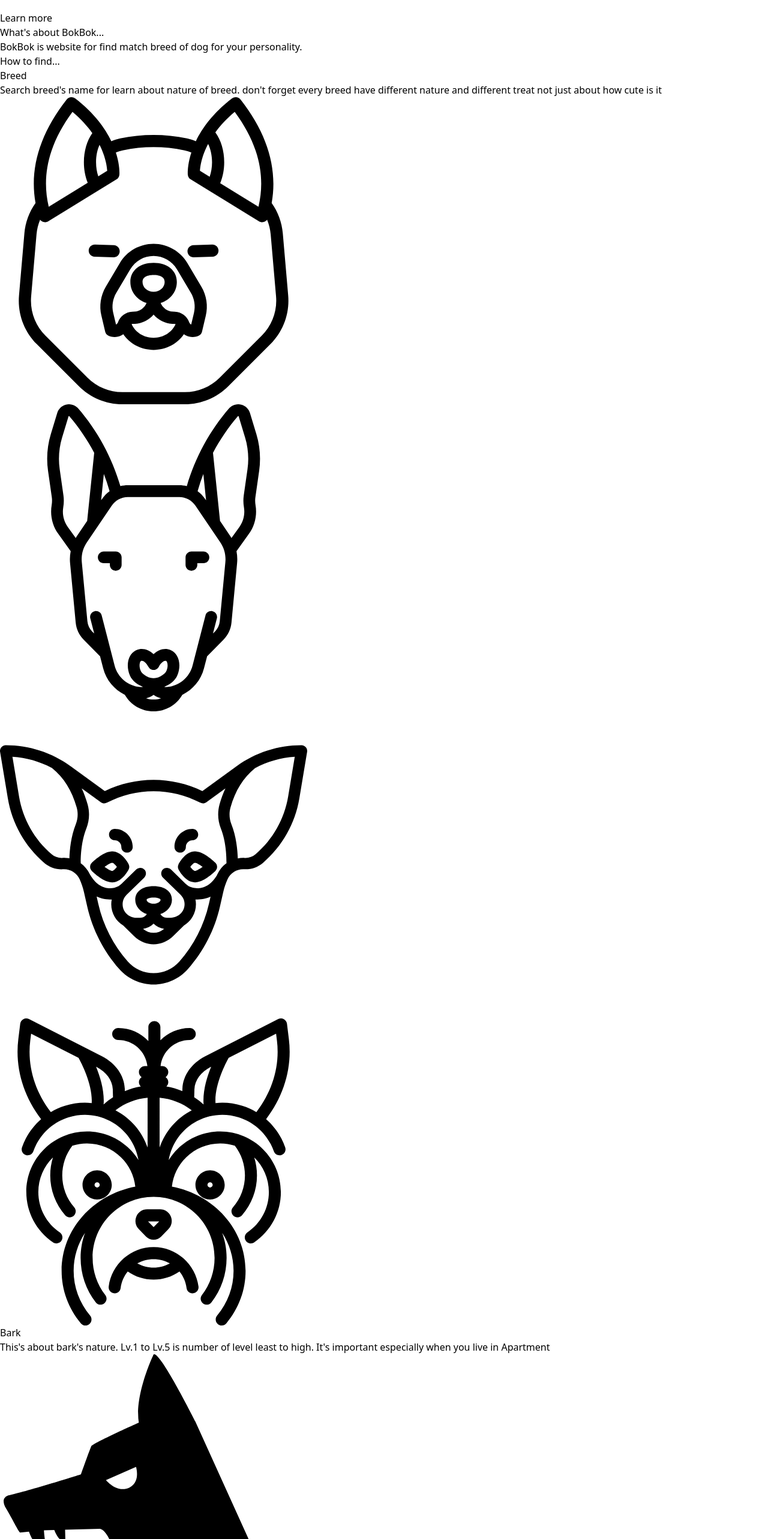
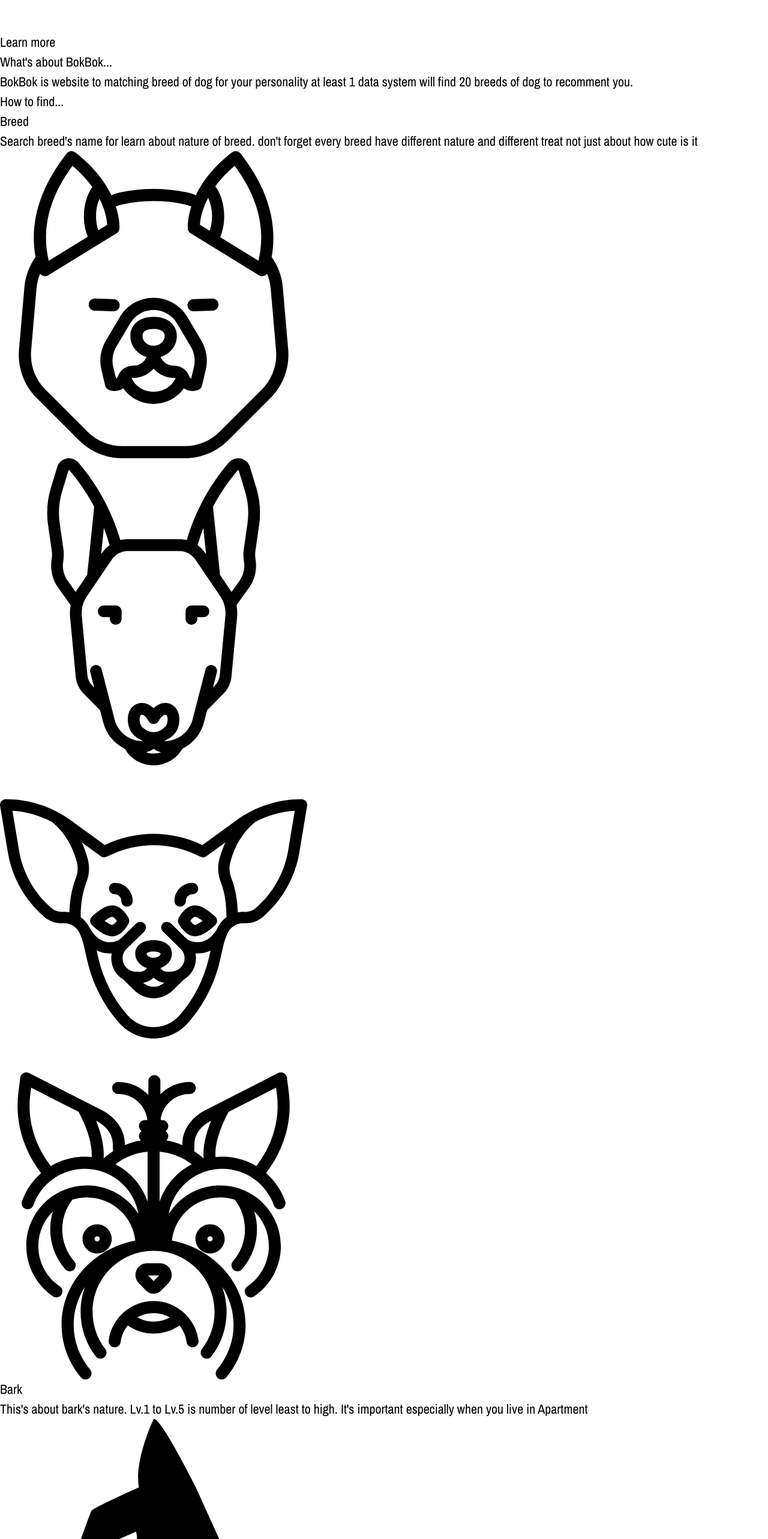
Before and after one commit to PairPair21/search_dog, a React (Vite) app: page / in a window 1280 px wide. Shown: the part 1658-4224 px from the top of the page at 60% size. Built offline with nearby package versions, Linux system fonts and the light colour scheme.

Commit message:
add homepage design

```diff
--- a/index.html
+++ b/index.html
@@ -4,6 +4,13 @@
     <meta charset="UTF-8" />
     <meta name="viewport" content="width=device-width, initial-scale=1.0" />
     <title>BokBok</title>
+    <link href='https://fonts.googleapis.com/css?family=Archivo Narrow' rel='stylesheet'>
+    <style>
+      body {
+        font-family: 'Archivo Narrow';
+        font-size: 22px;
+      }
+    </style>
   </head>
   <body>
     <div id="root"></div>
--- a/src/components/searchForm/SearchForm.hook.js
+++ b/src/components/searchForm/SearchForm.hook.js
@@ -14,7 +14,7 @@ const useSearchForm = async (watchFields) => {
       energy: energy || null,
       trainability: trainability ||  null,
       protectiveness: protectiveness || null,
-      max_height: size || null
+      max_weight: size || null
     },
     headers: {
       'X-API-Key': 'ncoM+zs5Dj7yTt9n7i6AGA==OCAq9Y5AjQSE3QXX',
--- a/src/page/home/index.jsx
+++ b/src/page/home/index.jsx
@@ -1,6 +1,7 @@
 import SearchForm from "@/components/searchForm/SearchForm";
-import { useState } from "react";
+import { useState, useEffect } from "react";
 import './SearchForm.css'
+
 
 
 const Homepage = () => {
@@ -16,7 +17,7 @@ const Homepage = () => {
     };
 
     return(
-        <div>
+        <div >
             <div className={`dropdown ${showSearch ? 'show' : ''}`}>
                 {showSearch && <SearchForm  />}
             </div>
@@ -35,56 +36,54 @@ const Homepage = () => {
                     </div>
                 </div>
             </section>
-            <section className="bg-[#998D65] pt-[30px]" id="learn">
+            <section className="pt-[30px]" id="learn">
                 <div className="pl-[40px] text-start">
                     <h1 className="text-4xl bg-pink" >What's about BokBok...</h1>
-                    <p className="">BokBok is website for find match breed of dog for your personality.</p>
-
-
+                    <p className="mt-[20px]">BokBok is website to matching breed of dog for your personality at least 1 data system will find 20 breeds of dog to recomment you.</p>
                 </div>
-                <h1 className="text-center text-xl">How to find...</h1>
-                <div className="grid grid-cols-2 lg:grid-cols-3 2xl:grid-cols-6  ">
-                    <div className="flex flex-col bg-white m-[10px] h-[350px] lg:h-[350px] 2xl:h-[475px]" >
-                        <h1 className="m-[10px] border-b-[1px] text-center pb-[10px]">Breed</h1>
-                        <p className="mx-[10px]">Search breed's name for learn about nature of breed. don't forget every breed have different nature and different treat not just about how cute is it</p>
-                        <div className="flex justify-center">
-                            <img className="w-[4.5em]" src="/source/akitas-svgrepo-com.png"/>
-                            <img className="w-[4.5em]" src="/source/bulterrier-svgrepo-com.png" />
-                        </div>
-                        <div className="flex justify-center">
-                            <img className="w-[4.5em]" src="/source/chihuahua-svgrepo-com.png"/>
-                            <img className="w-[4.5em]" src="/source/yorkshire-terrier-svgrepo-com.png" />
+                <div className="w-[200px] h-[60px] bg-white m-[auto] rounded-2xl my-[30px]">
+                    <h1 className="text-center text-2xl pt-[11px] ">How to find...</h1>
+                </div>
+                <div className="grid grid-cols-2 lg:grid-cols-3 2xl:grid-cols-6">
+                    <div className="flex flex-col bg-white m-[10px] h-[350px] lg:h-[350px] 2xl:h-[475px] " >
+                        <h1 className="m-[10px] border-b-[1px] text-center pb-[10px] font-mono text-2xl font-bold">Breed</h1>
+                        <p className="mx-[10px] h-[150px] lg:h-[160px] 2xl:h-[275px] text-lg ">Search breed's name for learn about nature of breed. don't forget every breed have different nature and different treat not just about how cute is it</p>
+                        <div className="grid grid-cols-2 grid-rows-2 mb-[10px]">
+                            <img className="w-[3em] justify-self-end" src="/source/akitas-svgrepo-com.png"/>
+                            <img className="w-[3em]" src="/source/bulterrier-svgrepo-com.png" />
+                            <img className="w-[3em] justify-self-end" src="/source/chihuahua-svgrepo-com.png"/>
+                            <img className="w-[3em]" src="/source/yorkshire-terrier-svgrepo-com.png" />
                         </div>
                     </div>
                     <div className="flex flex-col bg-white m-[10px] h-[350px] lg:h-[350px] 2xl:h-[475px]">
-                        <h3 className="m-[10px] border-b-[1px] text-center pb-[10px]">Bark</h3>
-                        <p className="mx-[10px]">This's about bark's nature. Lv.1 to Lv.5 is number of level least to high. It's important especially when you live in Apartment</p>
-                        <img className="w-[7em]" src="/source/guard-dog-svgrepo-com.png" alt="" />
+                        <h3 className="m-[10px] border-b-[1px] text-center pb-[10px] font-mono text-2xl font-bold">Bark</h3>
+                        <p className="mx-[10px] h-[150px] lg:h-[160px] 2xl:h-[275px] text-lg">This's about bark's nature. Lv.1 to Lv.5 is number of level least to high. It's important especially when you live in Apartment</p>
+                        <img className="w-[5em] self-center  mb-[10px]" src="/source/guard-dog-svgrepo-com.png" alt="" />
                     </div>
                     <div className="flex flex-col bg-white m-[10px] h-[425px] lg:h-[350px] 2xl:h-[475px]">
-                        <h3 className="m-[10px] border-b-[1px] text-center pb-[10px]">Size</h3>
-                        <p className="mx-[10px]">You can choose size of dog to match your actibility or your house</p>
-                        <div className="flex">
-                            <img className="w-[5.5em]" src="/source/dachshund-svgrepo-com.png" alt="" />
-                            <img className="w-[7em]" src="/source/doberman-svgrepo-com.png" alt="" />
+                        <h3 className="m-[10px] border-b-[1px] text-center pb-[10px] font-mono text-2xl font-bold">Size</h3>
+                        <p className="mx-[10px] h-[225px] lg:h-[160px] 2xl:h-[275px]">You can choose size of dog to match your actibility or your house</p>
+                        <div className="flex self-center mb-[10px]">
+                            <img className="w-[4em] self-end" src="/source/dachshund-svgrepo-com.png" alt="" />
+                            <img className="w-[6em] " src="/source/doberman-svgrepo-com.png" alt="" />
                         </div>
                     </div>
                     <div className="flex flex-col bg-white m-[10px] h-[425px] lg:h-[400px] 2xl:h-[475px]">
-                        <h3 className="m-[10px] border-b-[1px] text-center pb-[10px]">Energy</h3>
-                        <p className="mx-[10px]">This's about dog's energy. Lv.1 to Lv. 4 is number of level least to high. if dog have high energy it's mean dog need to walk outside and people to play with At the same time when dogs have high energy sometime they play hard and sometime will hurt, so it's not recomment for house have baby </p>
-                        <img className="w-[9em]" src="/source/man-throwing-a-disc-and-dog-jumping-to-catch-it-svgrepo-com.png" alt="" />
+                        <h3 className="m-[10px] border-b-[1px] text-center pb-[10px] font-mono text-2xl font-bold">Energy</h3>
+                        <p className="mx-[10px] h-[225px] lg:h-[195px] 2xl:h-[275px] text-lg">This's about dog's energy. Lv.1 to Lv. 4 is number of level least to high. if dog have high energy it's mean dog need to walk outside and people to play with At the same time when dogs have high energy sometime they play hard and sometime will hurt, so it's not recomment for house have baby </p>
+                        <img className="w-[6em] self-center mb-[10px]" src="/source/man-throwing-a-disc-and-dog-jumping-to-catch-it-svgrepo-com.png" alt="" />
                     </div>
-                    <div className="flex flex-col bg-white m-[10px] h-[350px] lg:h-[400px] 2xl:h-[475px]">
-                        <h3 className="m-[10px] border-b-[1px] text-center pb-[10px]">Trainability</h3>
-                        <p className="mx-[10px]">This's about rate to train Lv. 1 is easy to train and Lv.5 it's not about intelligent but it's about focus ability, solitude and love freedom</p>
-                        <img className="w-[8em]" src="/source/dog-in-front-of-a-man-svgrepo-com.png" alt="" />
+                    <div className="flex flex-col bg-white m-[10px] h-[400px] lg:h-[400px] 2xl:h-[475px]">
+                        <h3 className="m-[10px] border-b-[1px] text-center pb-[10px] font-mono text-2xl font-bold">Trainability</h3>
+                        <p className="mx-[10px] h-[150px] lg:h-[195px] 2xl:h-[300px] text-lg">This's about rate to train Lv. 1 is easy to train and Lv.5 it's not about intelligent but it's about focus ability, solitude and love freedom</p>
+                        <img className="w-[5em] mb-[10px] self-center" src="/source/dog-in-front-of-a-man-svgrepo-com.png" alt="" />
                     </div>
-                    <div className="flex flex-col bg-white m-[10px] h-[350px] lg:-[400px] 2xl:h-[475px]">
+                    <div className="flex flex-col bg-white m-[10px] h-[400px] lg:-[400px] 2xl:h-[475px]">
                         <div>
-                        <h3 className="m-[10px] border-b-[1px] text-center pb-[10px]">Protectiveness</h3>
-                        <p className="mx-[10px]">This's about rate to alert stranger Lv.1 is calm when saw stanger Lv.5 is alert when saw stanger. But it doesn't mean they will attack stranger that depend on how to treat them</p>
+                        <h3 className="m-[10px] border-b-[1px] text-center pb-[10px] font-mono text-2xl font-bold">Protectiveness</h3>
+                        <p className="mx-[10px] h-[150px] lg:h-[195px] 2xl:h-[300px] text-lg">This's about rate to alert stranger Lv.1 is calm when saw stanger Lv.5 is alert when saw stanger. But it doesn't mean they will attack stranger that depend on how to treat them</p>
                         </div>
-                        <img className="w-[8em]" src="/source/dog-puppy-and-his-owner-looking-to-opposite-directions-svgrepo-com.png" alt="" />
+                        <img className="w-[5em] mb-[10px] self-center" src="/source/dog-puppy-and-his-owner-looking-to-opposite-directions-svgrepo-com.png" alt="" />
                     </div>
                 </div>
             </section>
--- a/src/utils/optionList.js
+++ b/src/utils/optionList.js
@@ -24,15 +24,15 @@ export const bark = [
 export const size = [
     {
         name:'Small',
-        level:9,
+        level:10,
     },
     {
         name:'Medium',
-        level:16,
+        level:50,
     },
     {
         name:'Large',
-        level:40,
+        level:100,
     }
 ]
 
```
